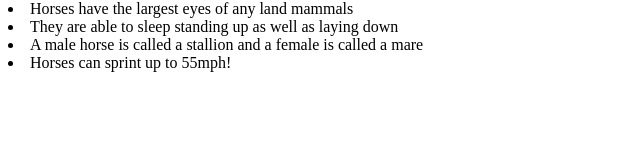
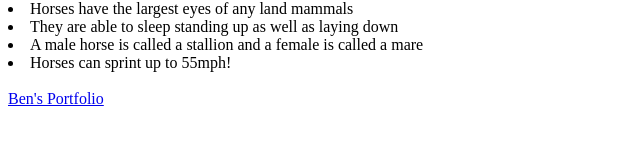
Before and after one commit to Benk0033/FaveAnimal, a plain HTML site: page index.html in a window 1280 px wide. Shown: the part 324-466 px from the top of the page, without its empty margins (0-640 px from the left). Drawn offline with Linux system fonts and the light colour scheme.

Commit message:
second commit

```diff
--- a/index.html
+++ b/index.html
@@ -12,6 +12,8 @@
     <li>They are able to sleep standing up as well as laying down</li>
     <li>A male horse is called a stallion and a female is called a mare</li>
     <li>Horses can sprint up to 55mph!</li>
+    <br>
+    <a href="file:///Users/benkha/StudentBio/StudentBio.html" target="_blank">Ben's Portfolio</a>
 </head>
 <body>
 
```
